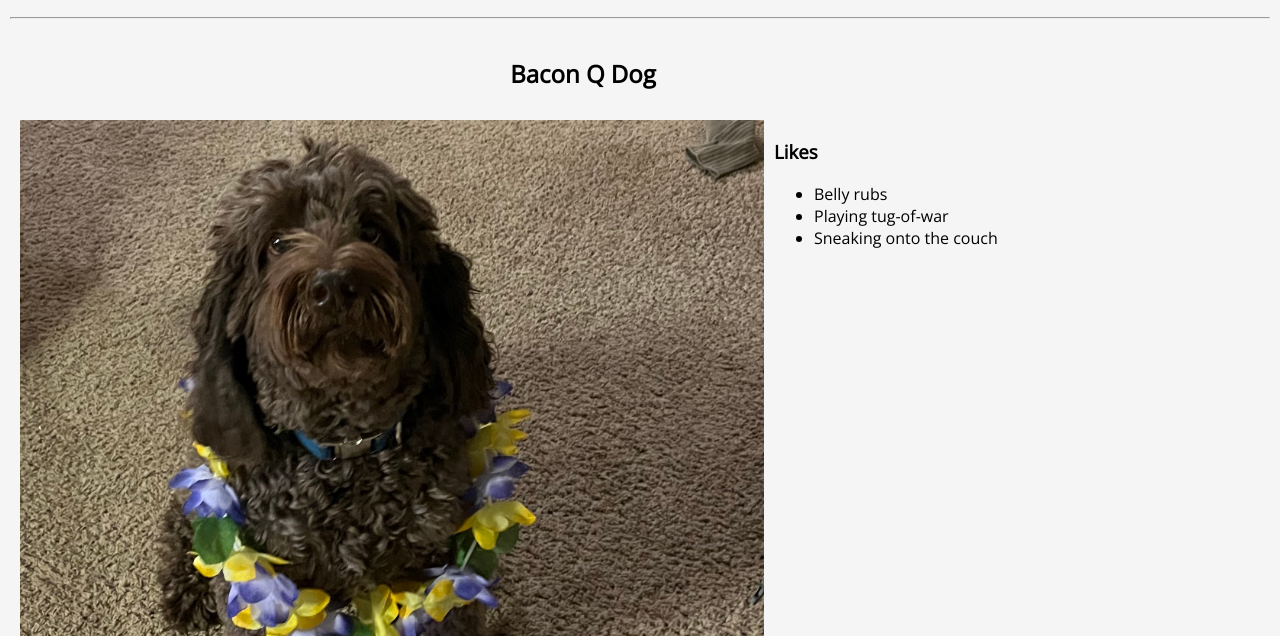
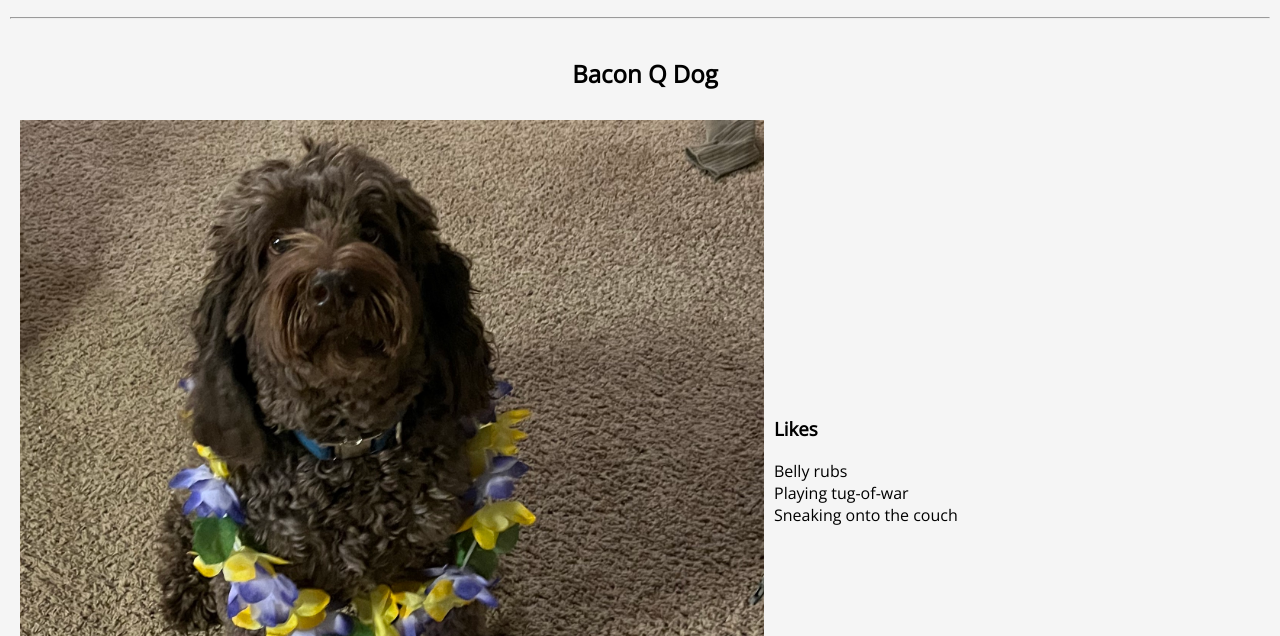
Before and after one commit to izzyg770/ccp_mobile_w24, a plain HTML site: page pets.html in a window 1280 px wide. Shown: the part 164-800 px from the top of the page. Drawn offline with nearby package versions, Linux system fonts and the light colour scheme.

Commit message:
messing with spacing

```diff
--- a/css/style.css
+++ b/css/style.css
@@ -78,7 +78,7 @@ nav ul {
 .pet-grid {
     display: grid;
     padding: 10px;
-    grid-template-columns: 60% 30%;
+    grid-template-columns: 60% 40%;
     column-gap: 10px;
     row-gap: 10px;
 }
@@ -104,6 +104,11 @@ nav ul {
 
 .pet-likes {
     grid-area: 2 / 2 / span 1 / span 1;
+    display: flex;
+    flex-direction: column;
+    justify-content: center;
+    justify-items: center;
+    list-style-type: none;
 }
 
 .pet-blurb {
--- a/pets.html
+++ b/pets.html
@@ -31,11 +31,9 @@
             </div>
             <div class = "pet-likes">
                 <h3>Likes</h3>
-                <ul>
-                    <li>Belly rubs</li>
-                    <li>Playing tug-of-war</li>
-                    <li>Sneaking onto the couch</li>
-                </ul>
+                <li>Belly rubs</li>
+                <li>Playing tug-of-war</li>
+                <li>Sneaking onto the couch</li>
             </div>
             <div class = "pet-blurb">
                 <p>Bacon Q. Dog is a 9yr old labradoodle. He prefers to spend his days lounging among the three different beds/couches that his family has gifted him. He enjoys a walk or two around the neighborhood, as long as he can pretend that he doesn't see any of the other animals to avoid the embarrassment of not wanting to admit he has no wolf-like skills in chasing them.</p>
```
